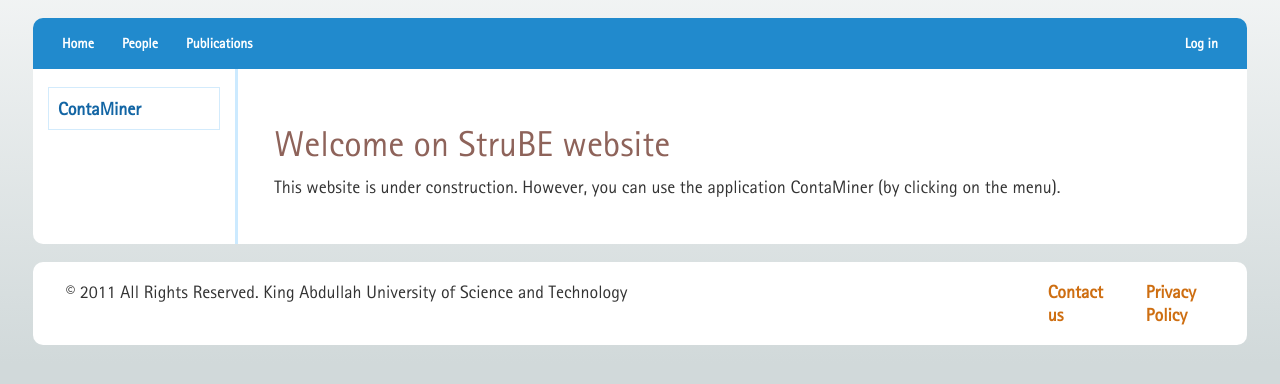
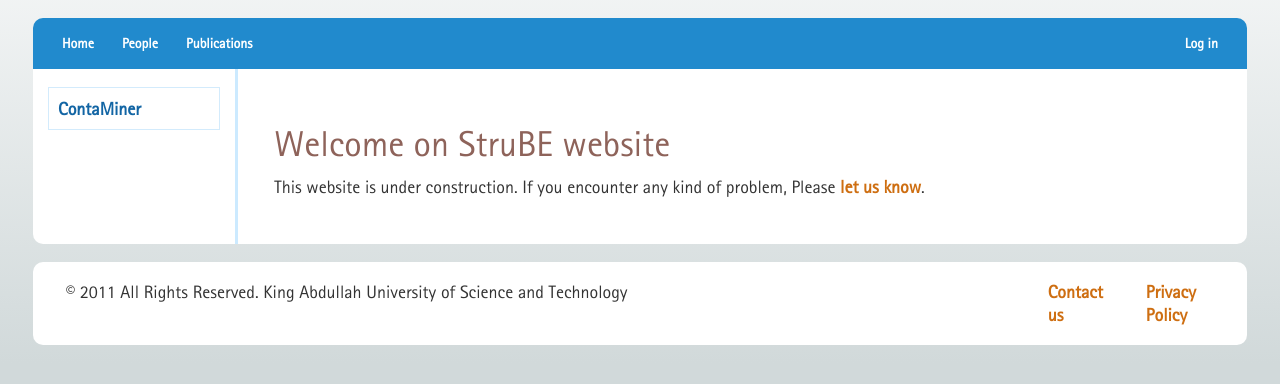
Before and after one commit to StruBE-KAUST/StruBE-website, a Django app: template StruBE/templates/home.html in a window 1280 px wide. Shown: the part 166-550 px from the top of the page. Run offline with Django 3.2, Linux system fonts and the light colour scheme; the template is opened without the code that fills it, so the values that code supplies are empty; parts of the project's set-up code (start-up, migrations or seed data) failed here and were passed over; some libraries are stand-ins or nearby versions.

Commit message:
Add news application

```diff
--- a/StruBE/settings.py
+++ b/StruBE/settings.py
@@ -110,6 +110,7 @@ INSTALLED_APPS = [
     'django.contrib.messages',
     'django.contrib.staticfiles',
     'django.contrib.sites',
+    'tinymce',
     'account',
     'envelope',
     'myaccount',
@@ -117,6 +118,7 @@ INSTALLED_APPS = [
     'StruBE',
     'contaminer',
     'publications',
+    'news',
 ]
 log.debug("Applications : " + str(INSTALLED_APPS))
 
--- a/StruBE/templates/home.html
+++ b/StruBE/templates/home.html
@@ -2,5 +2,8 @@
 {% block title %}StruBE{% endblock %}
 {% block app_name %}StruBE{% endblock %}
 {% block content %}<h1>Welcome on StruBE website</h1>
-<p>This website is under construction. However, you can use the application
-ContaMiner (by clicking on the menu).</p>{% endblock %}
+<p>This website is under construction. If you encounter any kind of
+problem, Please <a href="{% url "contact" %}">let us know</a>.</p>
+{% block articles %}
+{% endblock %}
+{% endblock %}
--- a/StruBE/urls.py
+++ b/StruBE/urls.py
@@ -19,6 +19,7 @@
 from django.conf.urls import include, url
 from django.contrib import admin
 from . import views
+import news.views
 
 urlpatterns = [
     url(r'^$', views.home, name="home"),
@@ -26,10 +27,12 @@ urlpatterns = [
     url(r'^account/', include('myaccount.urls')),
     url(r'^contact/', views.MyContactView.as_view(), name="envelope-contact"),
     url(r'^contact/', views.MyContactView.as_view(), name="contact"),
+    url(r'^tinymce/', include('tinymce.urls')),
     url(r'^people/', views.people, name="people"),
     url(r'^contaminer/', include('contaminer.urls', namespace="ContaMiner")),
     url(r'^publications/', include('publications.urls',
         namespace="Publications")),
+    url(r'^news/', include('news.urls', namespace="news")),
 ]
 
 handler403 = 'StruBE.views.custom403'
--- a/requirements.txt
+++ b/requirements.txt
@@ -1,10 +1,11 @@
 cffi==1.6.0
 cryptography==1.3.2
-Django==1.9.6
+Django==1.9.7
 django-appconf==1.0.2
 django-braces==1.8.1
 django-crispy-forms==1.6.0
 django-envelope==1.1
+django-tinymce==2.3.0
 django-user-accounts==1.3.1
 enum34==1.1.6
 idna==2.1
```
Also changed, not shown: StruBE/views.py (+9 -2 lines), 1 other file.
